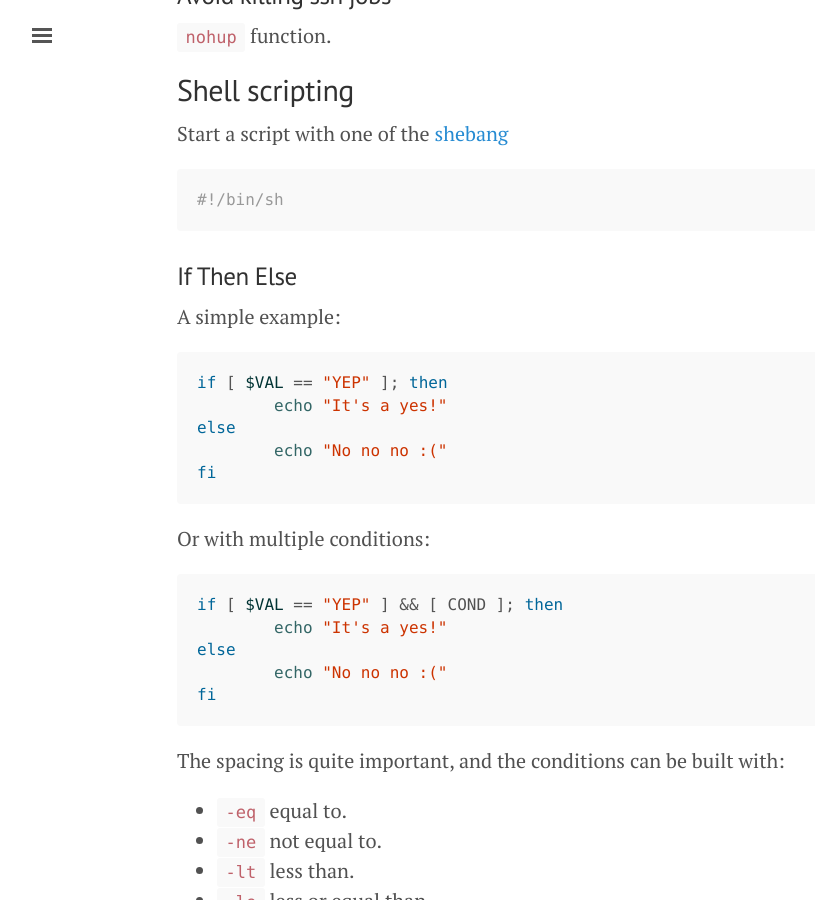
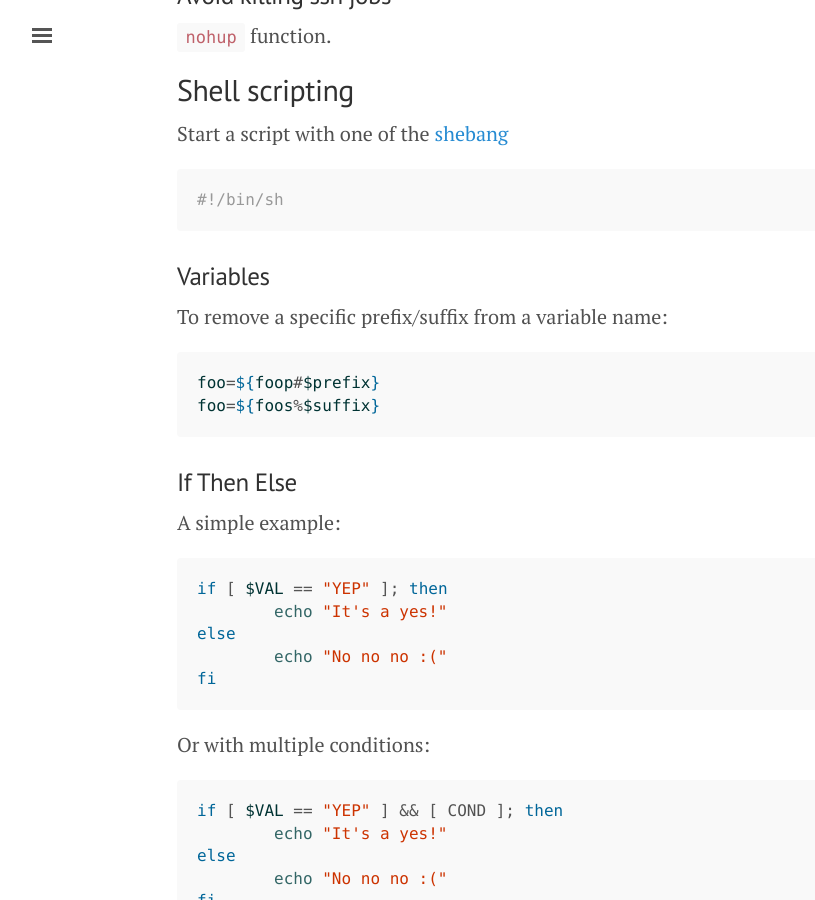
Before and after one commit to jmonlong/Hippocamplus, a Jekyll site: the page built from shell.md, in a window 1280 px wide and 900 px high, scrolled down 391 px. Shown: the whole window, without its empty margins (3-818 px from the left). Built offline with Jekyll 4.4.1, drawn with Linux system fonts in a browser that asks for light colours; nearby versions of some CDN libraries.

Commit message:
density and presufix shell

```diff
--- a/shell.md
+++ b/shell.md
@@ -20,6 +20,15 @@ Start a script with one of the [shebang](https://en.wikipedia.org/wiki/Shebang_%
 
 ~~~sh
 #!/bin/sh
+~~~
+
+### Variables
+
+To remove a specific prefix/suffix from a variable name:
+
+~~~sh
+foo=${foop#$prefix}
+foo=${foos%$suffix}
 ~~~
 
 ### If Then Else
```
Also changed, not shown: r.md (+4 -0 lines).
